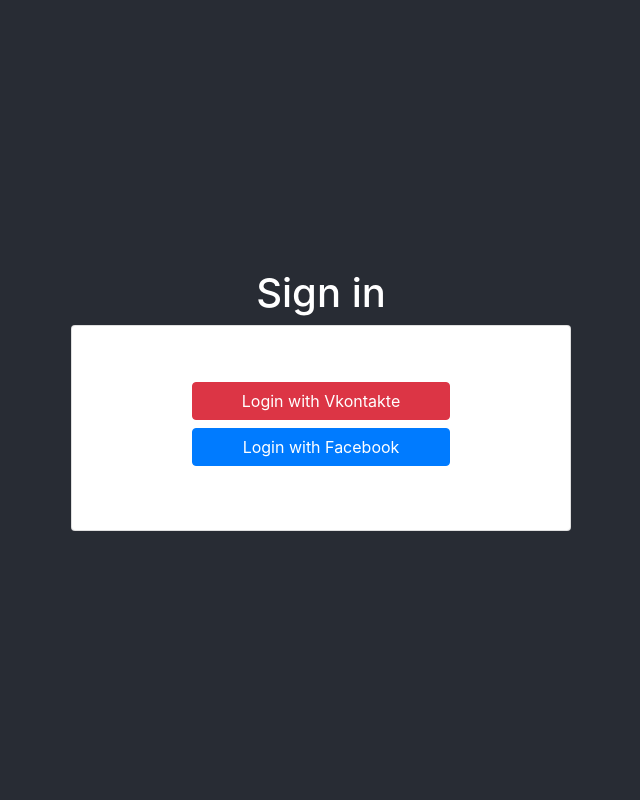
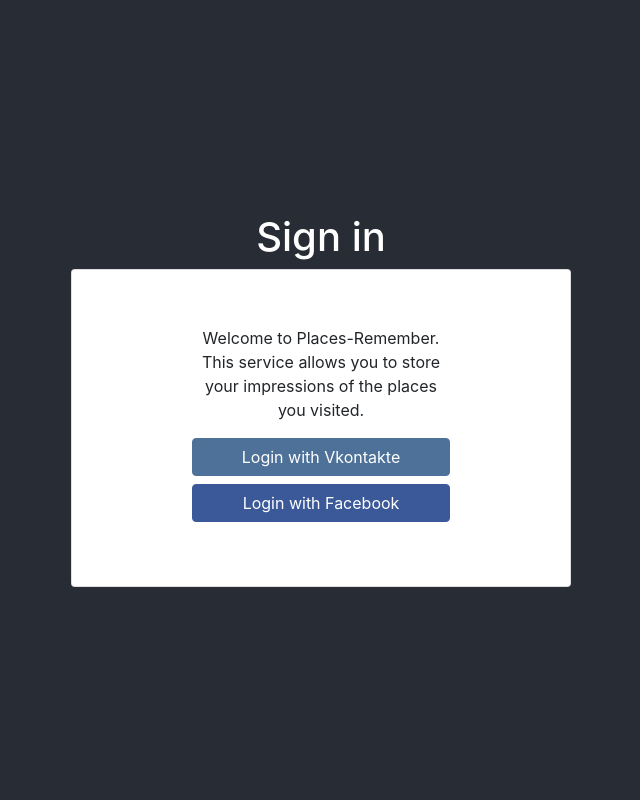
Before and after one commit to tykva43/places_remember, a Django app: page /login/ in a window 1280 px wide. Shown: the whole page, without its empty margins (319-959 px from the left). Run offline with Django 3.2, Linux system fonts and the light colour scheme; some libraries are stand-ins or nearby versions.

Commit message:
Change login page design
Added welcome words on login page, changed the colors of buttons.

```diff
--- a/social_auth/templates/social_auth/login.html
+++ b/social_auth/templates/social_auth/login.html
@@ -4,12 +4,12 @@
 {% block content %}
 <div class="row">
     <div class="col-md-8 mx-auto social-container my-2 order-md-1">
-        <button class="btn btn-danger  mb-2">
+        <p style="text-align: center">Welcome to Places-Remember. This service allows you to store your impressions of the places you visited.</p>
+        <button id="vk_btn" class="btn btn-primary  mb-2">
             <a href="{% url 'social:begin' 'vk-oauth2' %}">Login with Vkontakte</a>
         </button>
-        <button class="btn btn-primary mb-2">
-            <a href="{% url 'social:begin' 'facebook' %}">Login with Facebook
-            </a>
+        <button id="fb_btn" class="btn btn-primary mb-2">
+            <a href="{% url 'social:begin' 'facebook' %}">Login with Facebook</a>
         </button>
     </div>
 </div>
--- a/static/css/index.css
+++ b/static/css/index.css
@@ -23,5 +23,14 @@
 }
 .btn a, .btn a:hover {
   color: white;
-  text-decoration: none ;
+  text-decoration: none;
+  display: block;
 }
+#fb_btn {
+    background-color: #3b5998;
+    border-color: #3b5998;
+}
+#vk_btn {
+    background-color: #4d7198;
+    border-color: #4d7198;
+}
```
